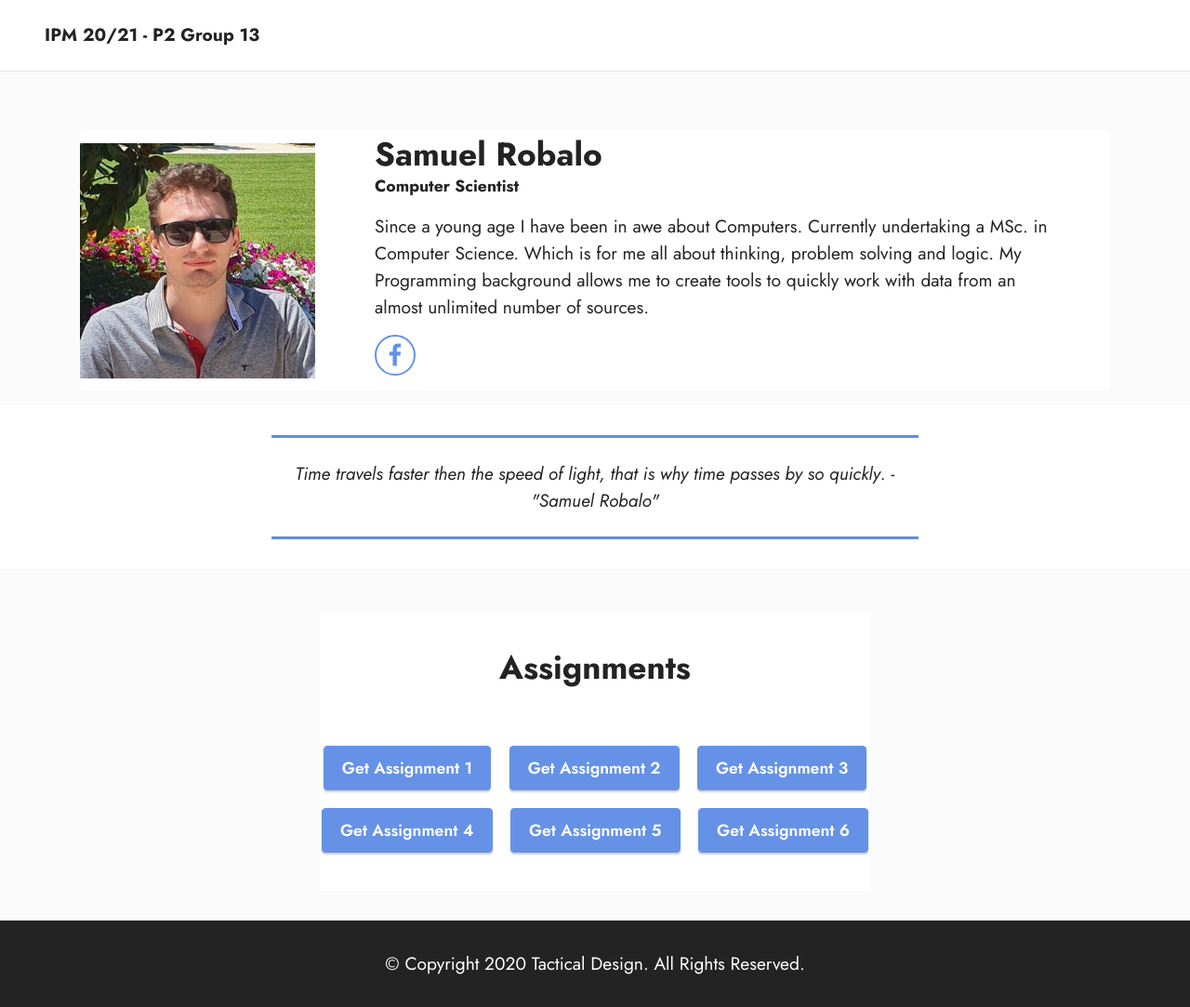
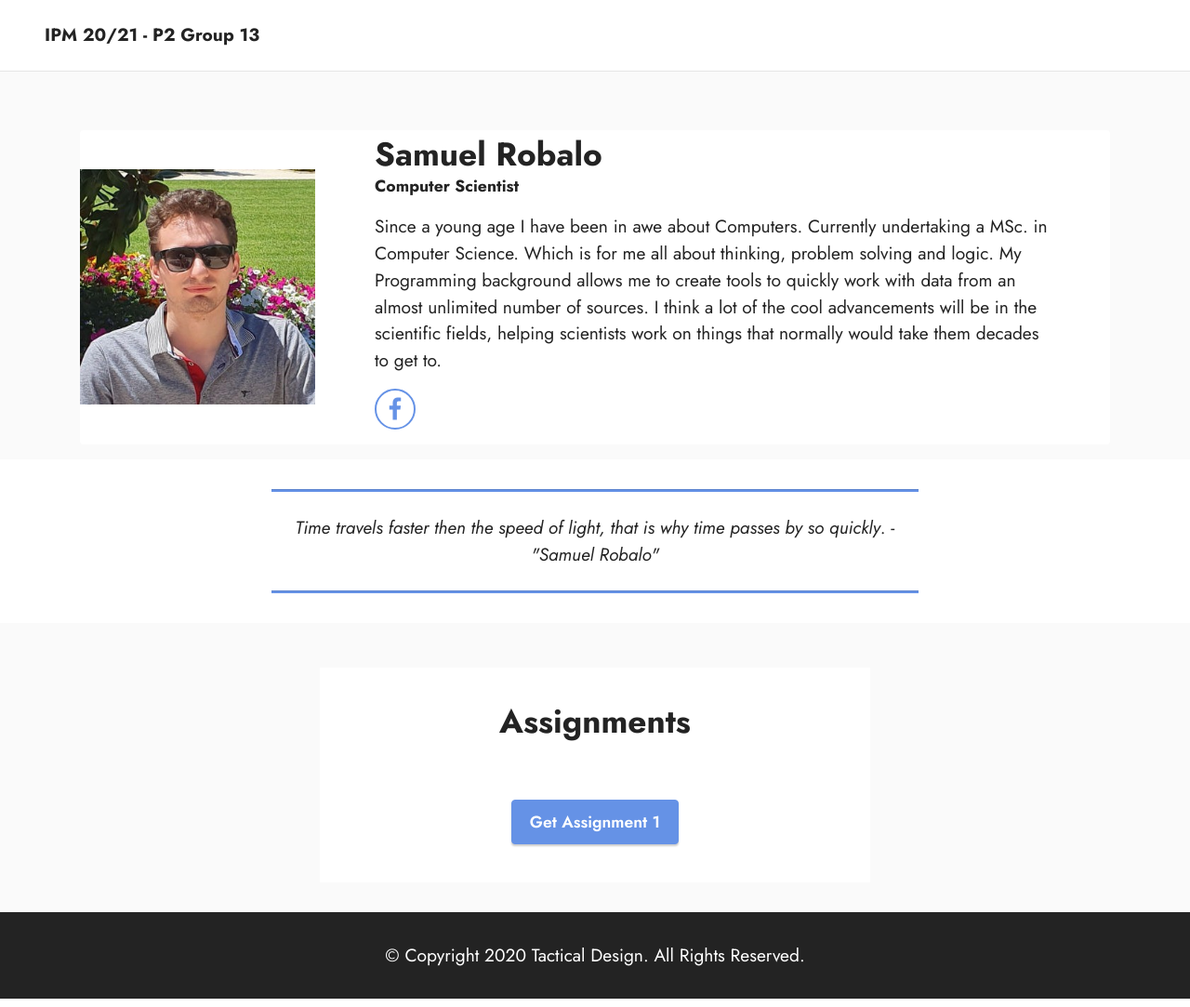
Before and after one commit to denisov93/tacticaldesign, a plain HTML site: page 41936.html in a window 1280 px wide. Shown: the whole page at 93% size. Drawn offline with Linux system fonts and the light colour scheme.

Commit message:
Personal Page Update

```diff
--- a/41936.html
+++ b/41936.html
@@ -69,6 +69,7 @@
                                 Since a young age I have been in awe about Computers.
                                 Currently undertaking a MSc. in Computer Science. Which is for me all about thinking, problem solving and logic.
                                 My Programming background allows me to create tools to quickly work with data from an almost unlimited number of sources.
+                                I think a lot of the cool advancements will be in the scientific fields, helping scientists work on things that normally would take them decades to get to.
                             </p>
                             <div class="social-row display-7">
                                 <div class="soc-item">
@@ -124,11 +125,11 @@
                         </div>
                         <div class="mbr-section-btn text-center">
                             <a href="41936_a_1.html" class="btn btn-primary display-4">Get Assignment 1</a>
-                            <a href="41936_a_2.html" class="btn btn-primary display-4">Get Assignment 2</a>
+                            <!--<a href="41936_a_2.html" class="btn btn-primary display-4">Get Assignment 2</a>
                             <a href="41936_a_3.html" class="btn btn-primary display-4">Get Assignment 3</a>
                             <a href="41936_a_4.html" class="btn btn-primary display-4">Get Assignment 4<br></a>
                             <a href="41936_a_5.html" class="btn btn-primary display-4">Get Assignment 5<br></a>
-                            <a href="41936_a_6.html" class="btn btn-primary display-4">Get Assignment 6<br></a>
+                            <a href="41936_a_6.html" class="btn btn-primary display-4">Get Assignment 6<br></a>-->
                         </div>
                     </div>
                 </div>
```
